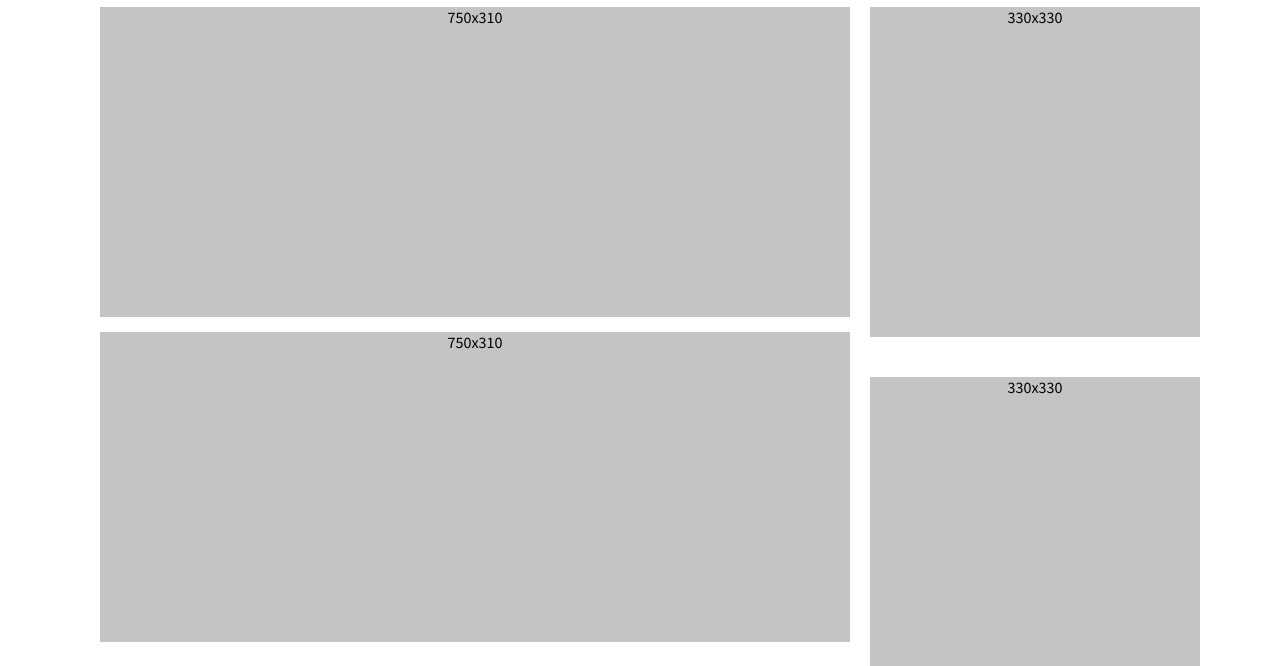
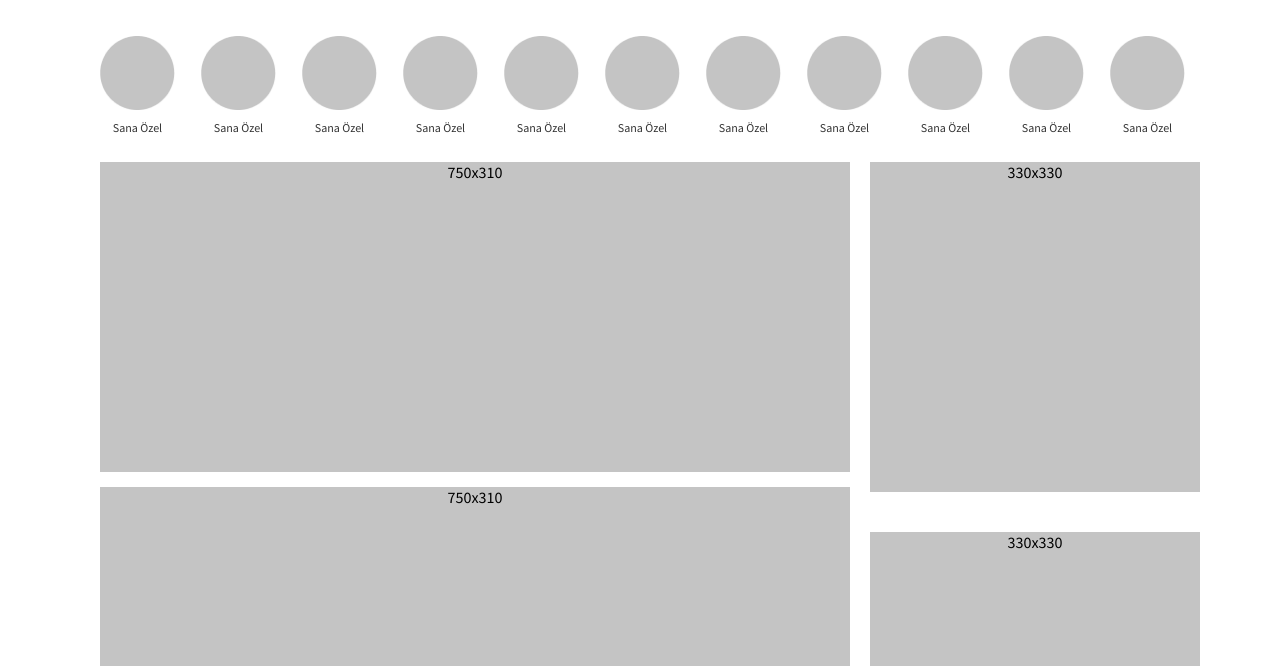
Before and after one commit to DamlaDemir/week-1-workshop-assignment-the-mandalorians, a plain HTML site: page index.html in a window 1280 px wide. Shown: the part 134-800 px from the top of the page. Drawn offline with Linux system fonts and the light colour scheme.

Commit message:
story section complated

```diff
--- a/index.html
+++ b/index.html
@@ -111,6 +111,56 @@
                 </nav>
             </div>
         </header>
+
+        <!-- STORY START -->
+        <section class="stroy-wrapper">
+            <div class="story-item">
+                <img class="story-image" src="assets/images/story-image.png" alt="Story image" />
+                <label class="story-text">Sana Özel</label>
+            </div>
+            <div class="story-item">
+                <img class="story-image" src="assets/images/story-image.png" alt="Story image" />
+                <label class="story-text">Sana Özel</label>
+            </div>
+            <div class="story-item">
+                <img class="story-image" src="assets/images/story-image.png" alt="Story image" />
+                <label class="story-text">Sana Özel</label>
+            </div>
+            <div class="story-item">
+                <img class="story-image" src="assets/images/story-image.png" alt="Story image" />
+                <label class="story-text">Sana Özel</label>
+            </div>
+            <div class="story-item">
+                <img class="story-image" src="assets/images/story-image.png" alt="Story image" />
+                <label class="story-text">Sana Özel</label>
+            </div>
+            <div class="story-item">
+                <img class="story-image" src="assets/images/story-image.png" alt="Story image" />
+                <label class="story-text">Sana Özel</label>
+            </div>
+            <div class="story-item">
+                <img class="story-image" src="assets/images/story-image.png" alt="Story image" />
+                <label class="story-text">Sana Özel</label>
+            </div>
+            <div class="story-item">
+                <img class="story-image" src="assets/images/story-image.png" alt="Story image" />
+                <label class="story-text">Sana Özel</label>
+            </div>
+            <div class="story-item">
+                <img class="story-image" src="assets/images/story-image.png" alt="Story image" />
+                <label class="story-text">Sana Özel</label>
+            </div>
+            <div class="story-item">
+                <img class="story-image" src="assets/images/story-image.png" alt="Story image" />
+                <label class="story-text">Sana Özel</label>
+            </div>
+            <div class="story-item">
+                <img class="story-image" src="assets/images/story-image.png" alt="Story image" />
+                <label class="story-text">Sana Özel</label>
+            </div>
+        </section>
+        <!-- STORY END -->
+
         <div class="content">
             <div class="main">
                 <div class="banner long-banner">750x310</div>
--- a/styles.css
+++ b/styles.css
@@ -1,14 +1,14 @@
 :root {
-    --primary-color: #F27A1A;
+  --primary-color: #f27a1a;
   --account-link-color: #333;
   --account-link-hover-color: var(--primary-color);
-    --banner-color: #C4C4C4;
+  --banner-color: #c4c4c4;
 }
 
 html,
 body {
   margin: 0;
-    font-family: 'Source Sans Pro', sans-serif;
+  font-family: "Source Sans Pro", sans-serif;
 }
 
 * {
@@ -52,7 +52,7 @@ ul {
   align-items: center;
   justify-content: flex-end;
   height: 42px;
-    background-color: #F3F3F3;
+  background-color: #f3f3f3;
   border-radius: 6px;
   padding: 10px;
 }
@@ -86,9 +86,8 @@ ul {
   color: var(--primary-color);
 }
 
-
 .account-list li a:hover svg path {
-    fill: var(--account-link-hover-color)
+  fill: var(--account-link-hover-color);
 }
 
 .user-menu {
@@ -97,7 +96,7 @@ ul {
   height: 289px;
   padding: 15px 10px;
   background-color: #fff;
-    border: 1px solid #E6E6E6;
+  border: 1px solid #e6e6e6;
   box-shadow: 0px 3px 10px rgba(0, 0, 0, 0.07);
 }
 .account-list li:first-child {
@@ -114,11 +113,11 @@ ul {
   left: -60px;
 }
 
-.account-list li:hover .user-menu-container{
-    padding:15px;
+.account-list li:hover .user-menu-container {
+  padding: 15px;
 }
 
-.triangle{
+.triangle {
   border-color: blue transparent transparent transparent;
   border-style: solid;
   border-width: 20px 10px 0px 10px;
@@ -126,34 +125,59 @@ ul {
   height: 0px;
 }
 
-.content{
+.content {
   display: grid;
   grid-template-columns: auto auto auto;
 }
 
-.main{
-  margin-right:20px;
+.main {
+  margin-right: 20px;
 }
 
-.banner{
-    background:var(--banner-color);
+.banner {
+  background: var(--banner-color);
   text-align: center;
-
 }
 
-.banner:last-child{
+.banner:last-child {
   margin-bottom: 0;
 }
 
-.long-banner{
-    width:750px;
-    height:310px;
-    margin-bottom:15px;
+.long-banner {
+  width: 750px;
+  height: 310px;
+  margin-bottom: 15px;
 }
 
-.short-banner{
-    width:330px;
-    height:330px;
-    margin-bottom:40px;
+.short-banner {
+  width: 330px;
+  height: 330px;
+  margin-bottom: 40px;
+}
 
+.stroy-wrapper {
+  margin-top: 29px;
+  margin-bottom: 27px;
+  display: flex;
+  flex-direction: row;
+  gap: 26px;
 }
+.story-item {
+  display: flex;
+  width: 75px;
+  gap: 10px;
+  flex-direction: column;
+}
+
+.story-item label {
+  font-family: Source Sans Pro;
+  font-style: normal;
+  font-weight: normal;
+  font-size: 12px;
+  line-height: 15px;
+  /* identical to box height */
+
+  text-align: center;
+
+  color: #333333;
+}
```
Also changed, not shown: assets/images/story-image.png (added). Lines whose indentation alone changed are shown as unchanged.
